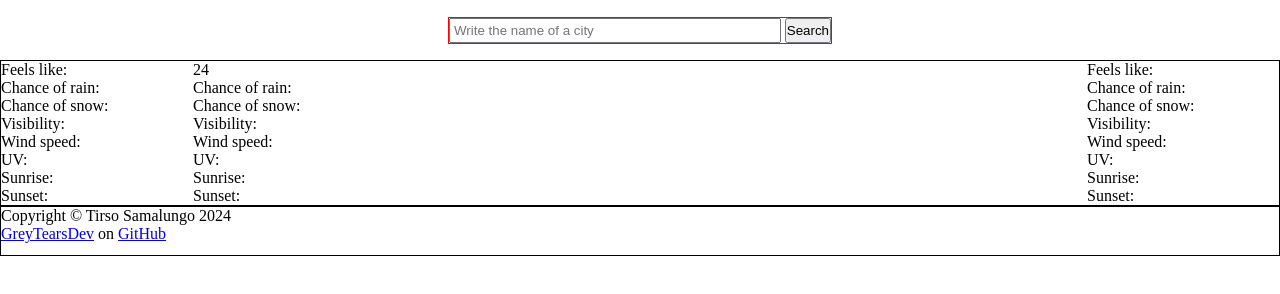
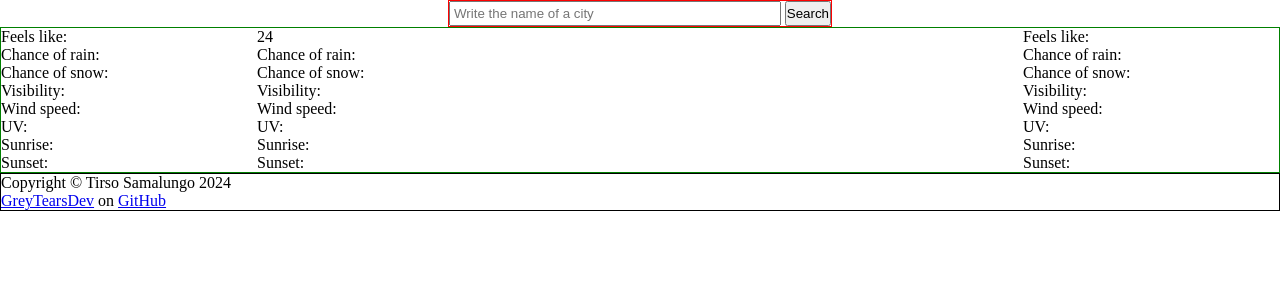
Before and after one commit to GreyTearsDev/weather-app, a website built with webpack: page src/index.html in a window 1280 px wide. Built offline with nearby package versions, Linux system fonts and the light colour scheme.

Commit message:
Define grid layout for the middle section

```diff
--- a/src/styles.css
+++ b/src/styles.css
@@ -9,7 +9,7 @@
 main {
   display: grid;
   grid-template-columns: repeat(3, 1fr);
-  grid-template-rows: minmax(40px, clamp(40px, 10vh, 60px)) 1fr 50px;
+  grid-template-rows: minmax(40px, clamp(40px, 1fr, 60px)) 1fr 50px;
   grid-template-areas:
     'top top top'
     'middle middle middle'
@@ -45,12 +45,27 @@ main > div {
 }
 
 .middle {
+  border: 1px solid green;
   grid-area: middle;
   display: grid;
-  grid-template-columns: 15vw 1fr 15vw;
-  grid-template-rows: 1fr;
+  grid-template-columns: 20vw 1fr 20vw;
+  grid-template-areas: 'left center right';
 }
 
+.middle__container {
+}
+
+.middle__container--left {
+  grid: left;
+}
+
+.middle__container--center {
+  grid: center;
+}
+
+.middle__container--right {
+  grid-area: right;
+}
 .bottom {
   grid-area: bottom;
 }
```
